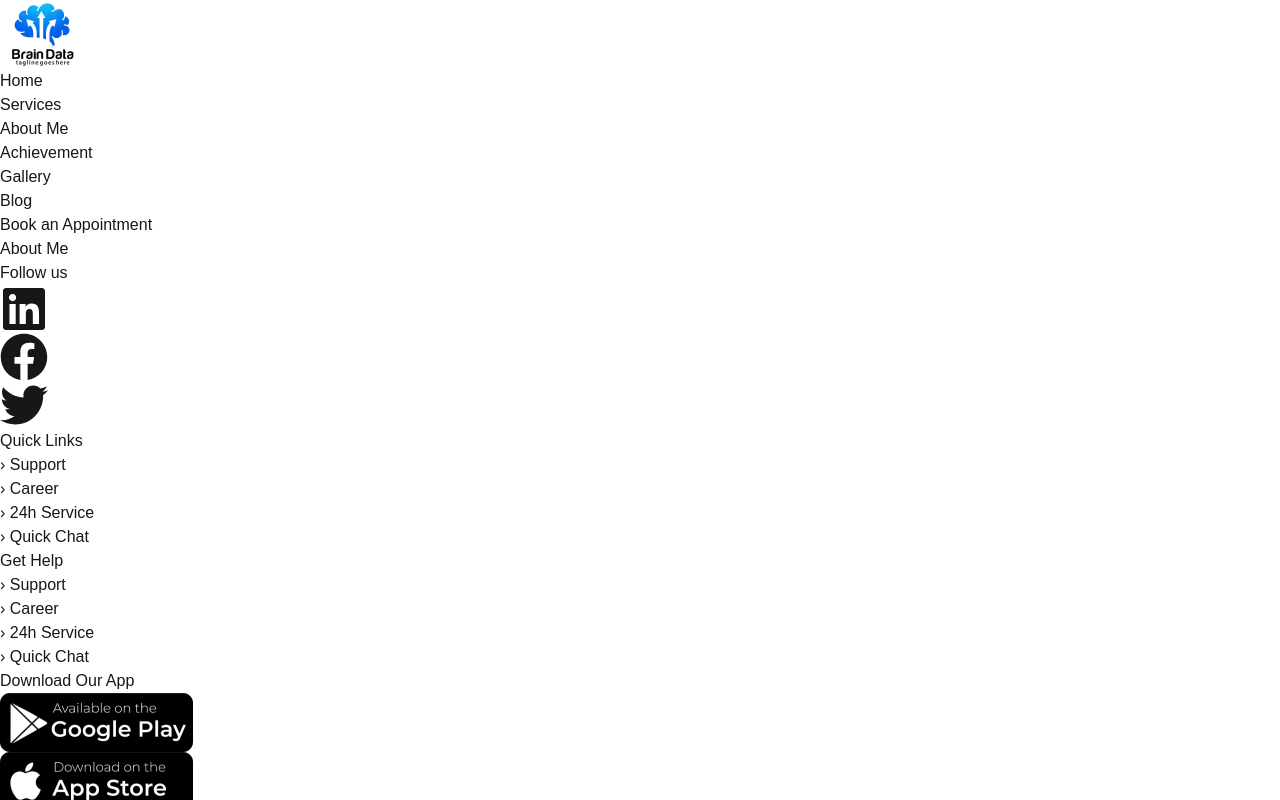
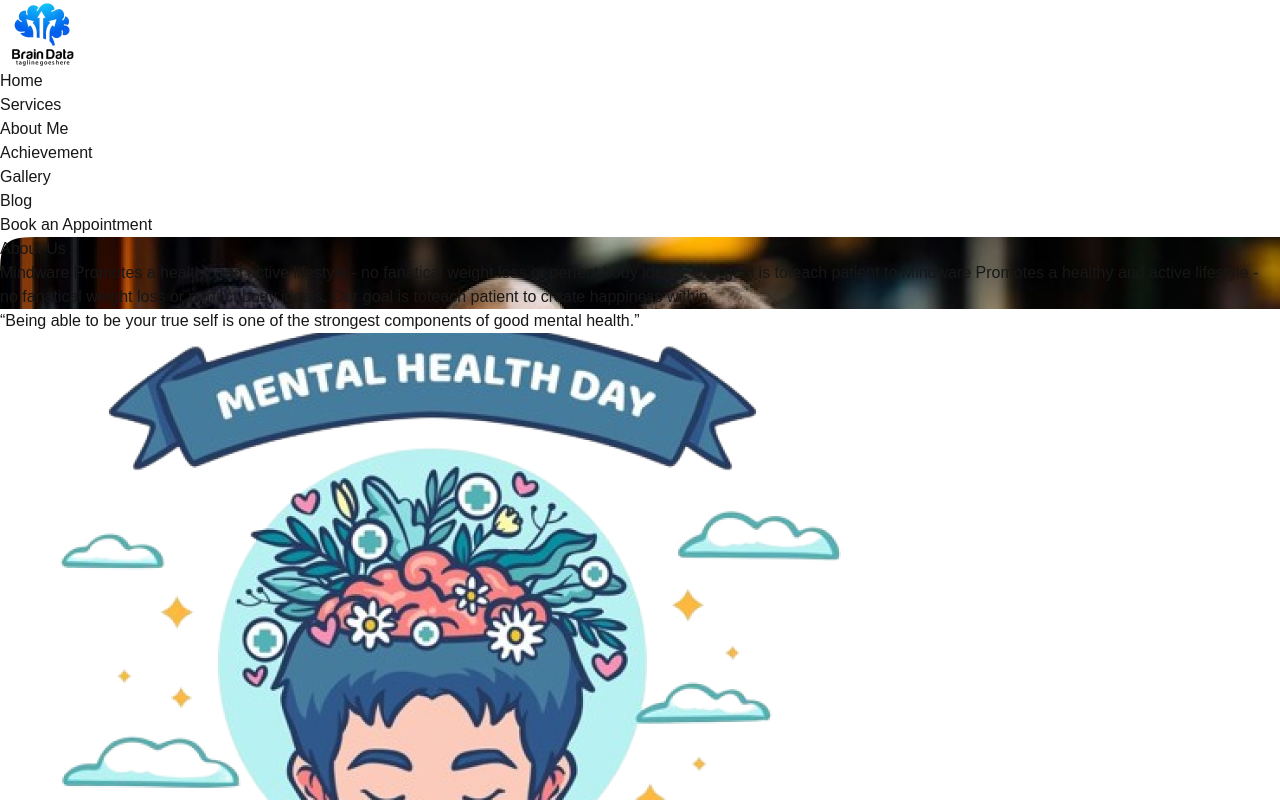
Before and after one commit to alzinan1234/mental-health, a Next.js app: page /About in a window 1280 px wide. Shown: the top 800 px of the page. Built offline with nearby package versions, Linux system fonts and the light colour scheme.

Commit message:
added about section

```diff
--- a/src/app/(site)/About/page.js
+++ b/src/app/(site)/About/page.js
@@ -1,7 +1,14 @@
+import AboutBanner from "@/components/About/AboutBanner";
+import Health from "@/components/About/Health";
 import React from "react";
 
-const about = () => {
-  return <div>About Me</div>;
+const About = () => {
+  return (
+    <>
+      <AboutBanner />
+      <Health />
+    </>
+  );
 };
 
-export default about;
+export default About;
--- /dev/null
+++ b/src/components/About/AboutBanner.jsx
@@ -0,0 +1,29 @@
+import AboutBannerImage from "../image/about/health.png";
+
+const AboutBanner = () => {
+  return (
+    <div className="py-20">
+      <div
+        className="relative max-width mx-auto md:h-[654px] bg-center rounded-[23px]"
+        style={{ backgroundImage: `url(${AboutBannerImage.src})` }}
+      >
+        <div className="border-[5px] border-[#fff] md:top-[250px] md:left-12  md:w-[668px] md:h-[344px] absolute">
+          <div className=" p-20  flex flex-col  gap-8">
+            <h1 className="text-white text-4xl md:text-6xl font-semibold">
+              About Us
+            </h1>
+            <p className="text-white w-[577px]">
+              Mindware Promotes a healthy and active lifestyle - no fanatical
+              weight loss or perfect body ideals. Our goal is toteach patient to
+              Mindware Promotes a healthy and active lifestyle - no fanatical
+              weight loss or perfect body ideals. Our goal is toteach patient to
+              create happiness within.
+            </p>
+          </div>
+        </div>
+      </div>
+    </div>
+  );
+};
+
+export default AboutBanner;
--- /dev/null
+++ b/src/components/About/Health.jsx
@@ -0,0 +1,26 @@
+import Image from "next/image";
+import svgImage from "../image/about/hand-drawn-illustration-world-mental-health-day_23-2149696692 1 (1).png";
+
+const Health = () => {
+  return (
+    <>
+      <div className="py-10">
+        <div className="flex gap-[10px] items-center justify-center">
+          <div className="text-center text-[#000] md:text-[72px] text-[25px] leading-[88px] md:w-[50%] font-normal  ">
+            “Being able to be your true self is one of the strongest components
+            of good mental health.”
+          </div>
+          <div className=" ">
+            <Image
+              className="md:w-[865px] md:h-[770px]"
+              src={svgImage}
+              alt=""
+            />
+          </div>
+        </div>
+      </div>
+    </>
+  );
+};
+
+export default Health;
--- a/src/components/layout/navbar/Navbar.jsx
+++ b/src/components/layout/navbar/Navbar.jsx
@@ -1,31 +1,64 @@
 "use client";
-import React, { useState } from "react";
+import React, { useState, useEffect } from "react";
+import Link from "next/link";
 import Image from "next/image";
 import logo from "../../../components/image/nav/logo-health.png";
 
 const Navbar = () => {
   const [isMenuOpen, setIsMenuOpen] = useState(false);
+  const [isScrolled, setIsScrolled] = useState(false);
+
+  useEffect(() => {
+    const handleScroll = () => {
+      setIsScrolled(window.scrollY > 0);
+    };
+
+    window.addEventListener("scroll", handleScroll);
+
+    return () => {
+      window.removeEventListener("scroll", handleScroll);
+    };
+  }, []);
 
   return (
     <>
-      <nav className="relative max-width mx-auto flex justify-between items-center bg-white py-6 px-4 md:pb-[37px] md:pt-25px">
+      <nav
+        className={`fixed top-0 left-0 w-full z-50 transition duration-300 ${
+          isScrolled ? "bg-white/70 backdrop-blur-md shadow-md" : "bg-white"
+        }`}
+      >
+        <div className="relative max-width mx-auto flex justify-between items-center py-6 px-4 md:pb-[37px] md:pt-[25px]">
           {/* Logo */}
           <div className="flex items-center justify-center gap-[30px]">
+            <Link href="/">
               <Image
-            className="w-[90px] h-[69px]"
+                className="w-[90px] h-[69px] cursor-pointer"
                 src={logo}
                 alt="Health Logo"
                 priority
               />
+            </Link>
 
             {/* Desktop Menu */}
             <ul className="hidden md:flex items-center lg:text-[24px] md:text-[14px] md:font-normal md:gap-[56px]">
-            <li className="cursor-pointer">Home</li>
-            <li className="cursor-pointer">Services</li>
-            <li className="cursor-pointer">About Me</li>
-            <li className="cursor-pointer">Achievement</li>
-            <li className="cursor-pointer">Gallery</li>
-            <li className="cursor-pointer">Blog</li>
+              <li className="cursor-pointer">
+                <Link href="/">Home</Link>
+              </li>
+              <li className="cursor-pointer">
+                <Link href="/services">Services</Link>
+              </li>
+              <li className="cursor-pointer">
+                <Link href="/About">About Me</Link>
+              </li>
+              <li className="cursor-pointer">
+                <Link href="/achievement">Achievement</Link>
+              </li>
+              <li className="cursor-pointer">
+                <Link href="/gallery">Gallery</Link>
+              </li>
+              <li className="cursor-pointer">
+                <Link href="/blog">Blog</Link>
+              </li>
             </ul>
           </div>
 
@@ -71,13 +104,24 @@ const Navbar = () => {
           {/* Mobile Menu */}
           {isMenuOpen && (
             <ul className="absolute top-[100%] left-0 w-full bg-black shadow-md flex flex-col items-center gap-4 py-4 text-white font-medium z-50">
-            <li className="hover:text-blue-500 cursor-pointer">Home</li>
-            <li className="hover:text-blue-500 cursor-pointer">Services</li>
-            <li className="hover:text-blue-500 cursor-pointer">About Me</li>
-            <li className="hover:text-blue-500 cursor-pointer">Achievement</li>
-            <li className="hover:text-blue-500 cursor-pointer">Gallery</li>
-            <li className="hover:text-blue-500 cursor-pointer">Blog</li>
-            {/* Appointment Button */}
+              <li className="hover:text-blue-500 cursor-pointer">
+                <Link href="/">Home</Link>
+              </li>
+              <li className="hover:text-blue-500 cursor-pointer">
+                <Link href="/services">Services</Link>
+              </li>
+              <li className="hover:text-blue-500 cursor-pointer">
+                <Link href="/About">About Me</Link>
+              </li>
+              <li className="hover:text-blue-500 cursor-pointer">
+                <Link href="/achievement">Achievement</Link>
+              </li>
+              <li className="hover:text-blue-500 cursor-pointer">
+                <Link href="/gallery">Gallery</Link>
+              </li>
+              <li className="hover:text-blue-500 cursor-pointer">
+                <Link href="/blog">Blog</Link>
+              </li>
               <button className="md:text-[20px] md:font-semibold text-[#636363] border border-[#636363] p-4 rounded-[5px]">
                 Book an Appointment
               </button>
@@ -88,10 +132,13 @@ const Navbar = () => {
           <button className="hidden lg:block md:text-[20px] md:font-semibold text-[#636363] border border-[#636363] md:p-[24px] md:rounded-[5px]">
             Book an Appointment
           </button>
+        </div>
+        <div className=" max-width mx-auto h-[1px] bg-[#D1D1D1]"></div>{" "}
       </nav>
+      {/* Divider */}
 
-      {/* Divider */}
-      <div className="max-width mx-auto border-b border-gray-300"></div>
+      <div className="h-[100px] " />
+      {/* Prevent content overlap */}
     </>
   );
 };
```
Also changed, not shown: src/components/image/about/hand-drawn-illustration-world-mental-health-day_23-2149696692 1 (1).png (added), src/components/image/about/health.png (added). Lines whose indentation alone changed are shown as unchanged.
